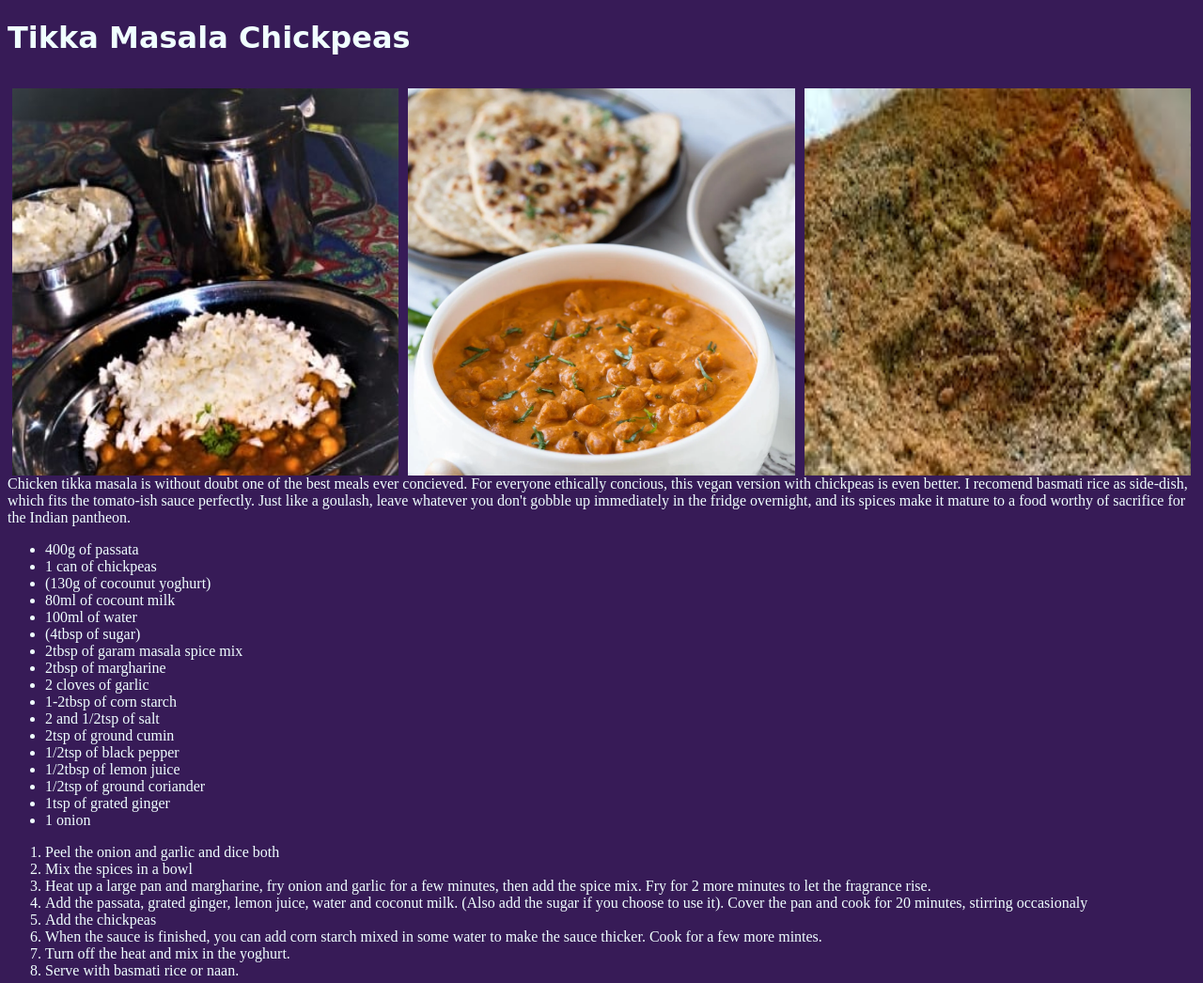
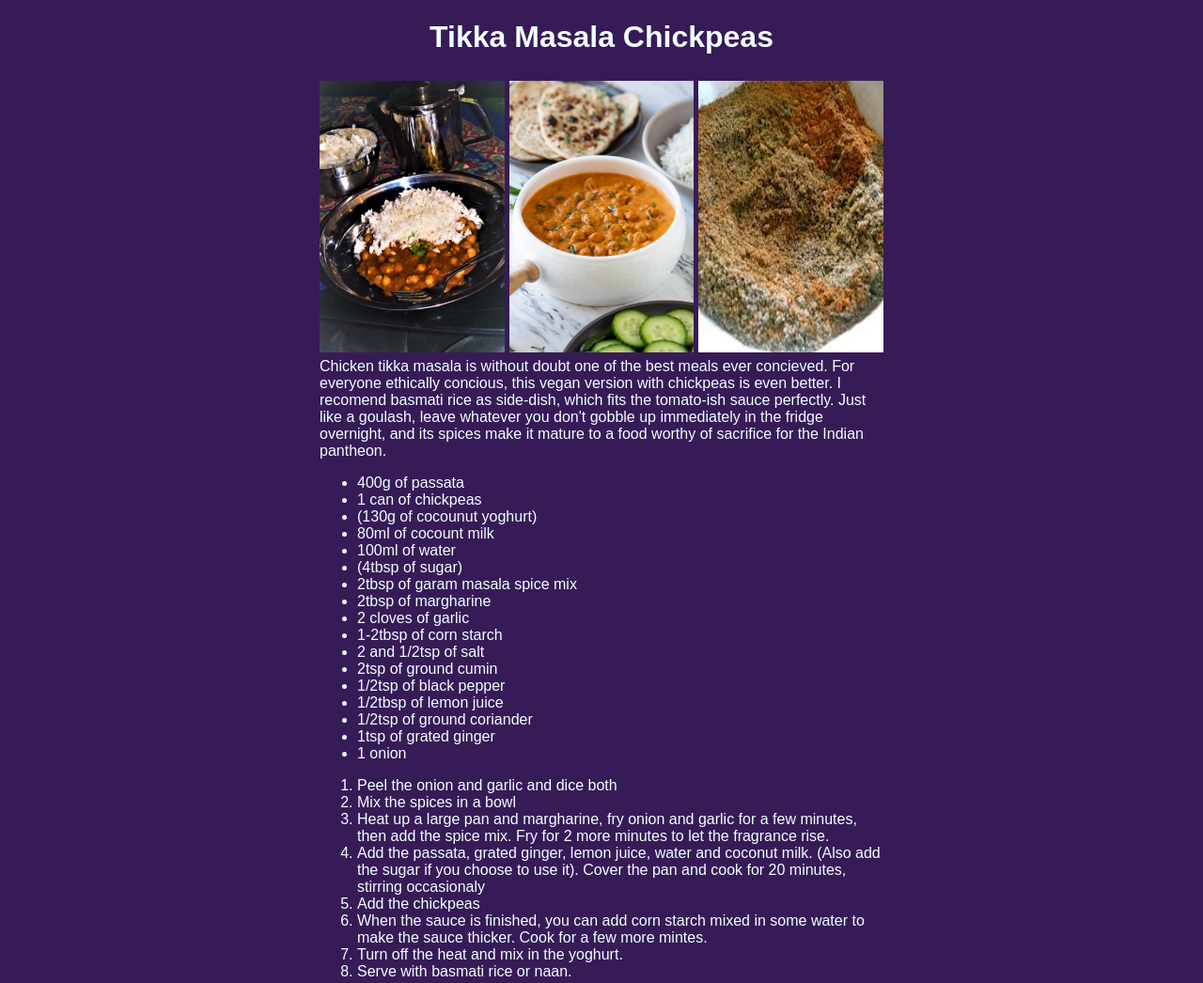
Before and after one commit to priess0/odin-recipes, a plain HTML site: page tikka-masala-chickpeas.html in a window 1280 px wide. Shown: the whole page at 94% size. Drawn offline with Linux system fonts and the light colour scheme.

Commit message:
Testing gap in actual browser

```diff
--- a/styles.css
+++ b/styles.css
@@ -1,17 +1,16 @@
 body {
   background-color: #371B57;
   color: azure;
+  font-family: Arial;
+  margin: 0 auto;
+  width: 75vh;
 }
 
 .header {
   width: 100%;
-  display: inline;
-  margin: 0 auto;
+  text-align: center;
 }
 
-h1 {
-  font-family: cursive;
-}
 
 a {
   text-decoration: none;
@@ -30,10 +29,10 @@ img {
   overflow: hidden;
   justify-content: center;
   padding: 1% 0;
+  gap: 5px;
 }
 
 .images {
   display: flex;
-  flex: 1 1 0%;
-  padding: 0 5px;
+  flex: 1;
 }
```
